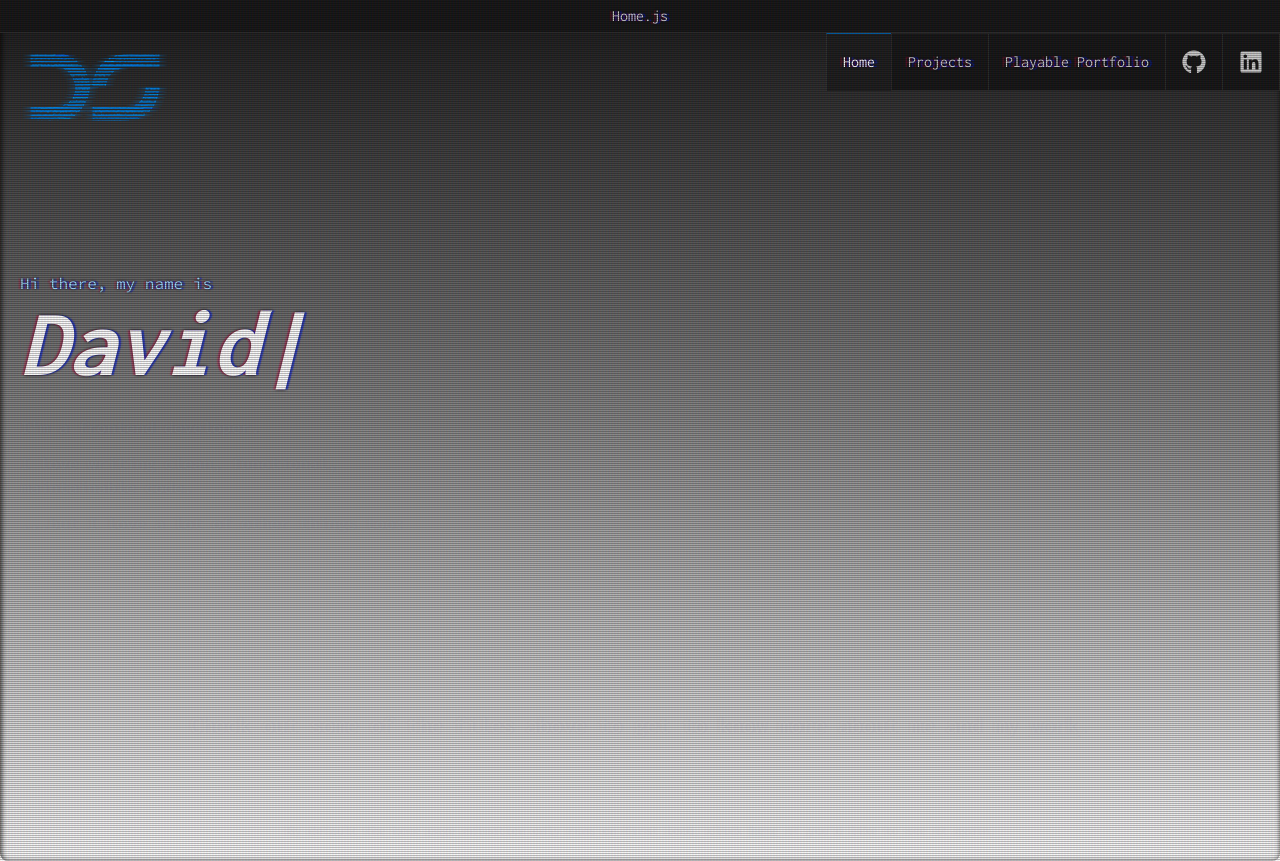
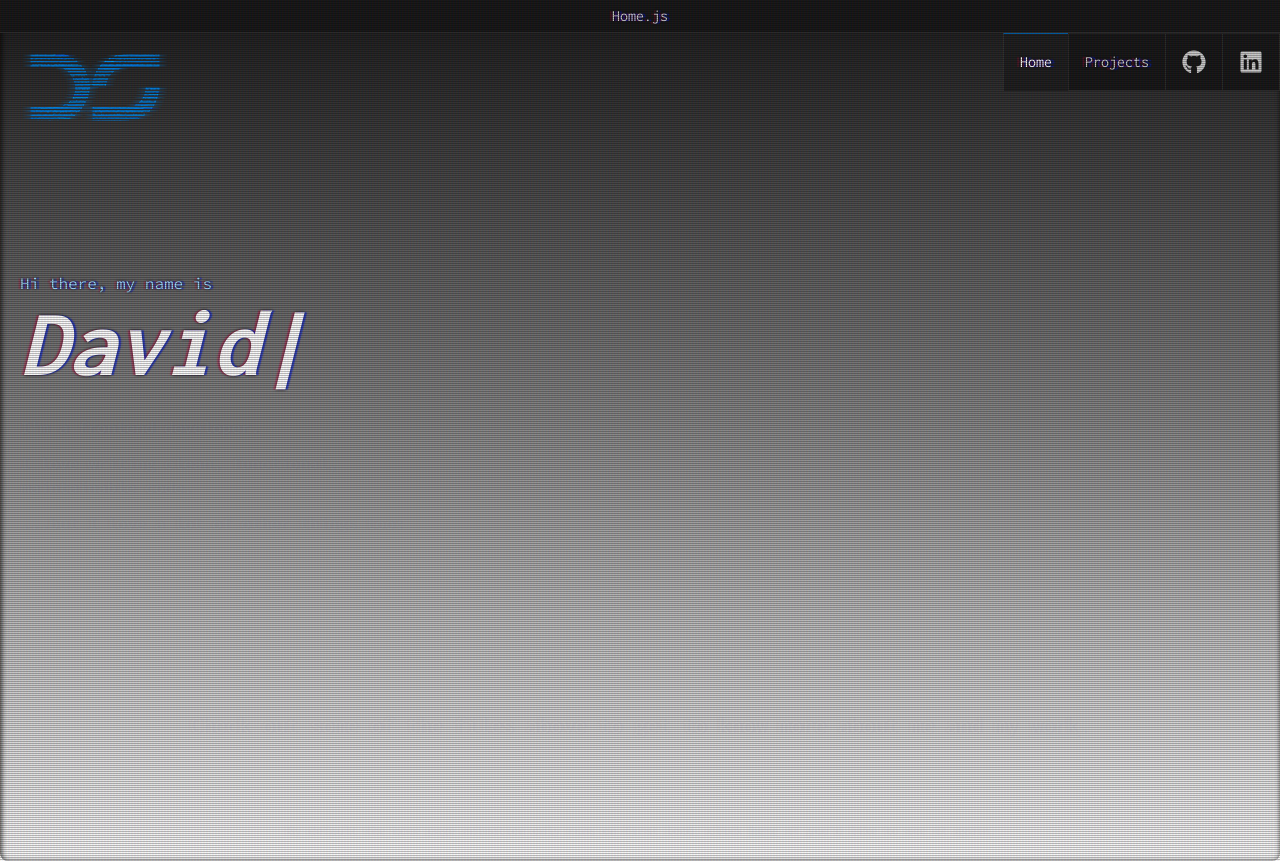
Before and after one commit to dnsmith124/portfolio-site, a Next.js app: page / in a window 1280 px wide. Built offline with nearby package versions, Linux system fonts and the light colour scheme.

Commit message:
remove link to playable portfolio

```diff
--- a/components/Header/Header.tsx
+++ b/components/Header/Header.tsx
@@ -25,7 +25,7 @@ const Header: FC<HeaderProps> = ({title}) => {
         <div className='flex flex-wrap w-full md:w-auto md:order-3'>
           <NavLink href='/'>Home</NavLink>
           <NavLink href='/projects'>Projects</NavLink>
-          <NavLink href='/playable'>Playable Portfolio</NavLink>
+          {/* <NavLink href='/playable'>Playable Portfolio</NavLink> */}
           <NavLink href='https://github.com/dnsmith124' target="_blank" rel="noreferrer" icon external>
             <FontAwesomeIcon icon={faGithub} width='24px' style={{height: '24px'}} />
           </NavLink>
```
